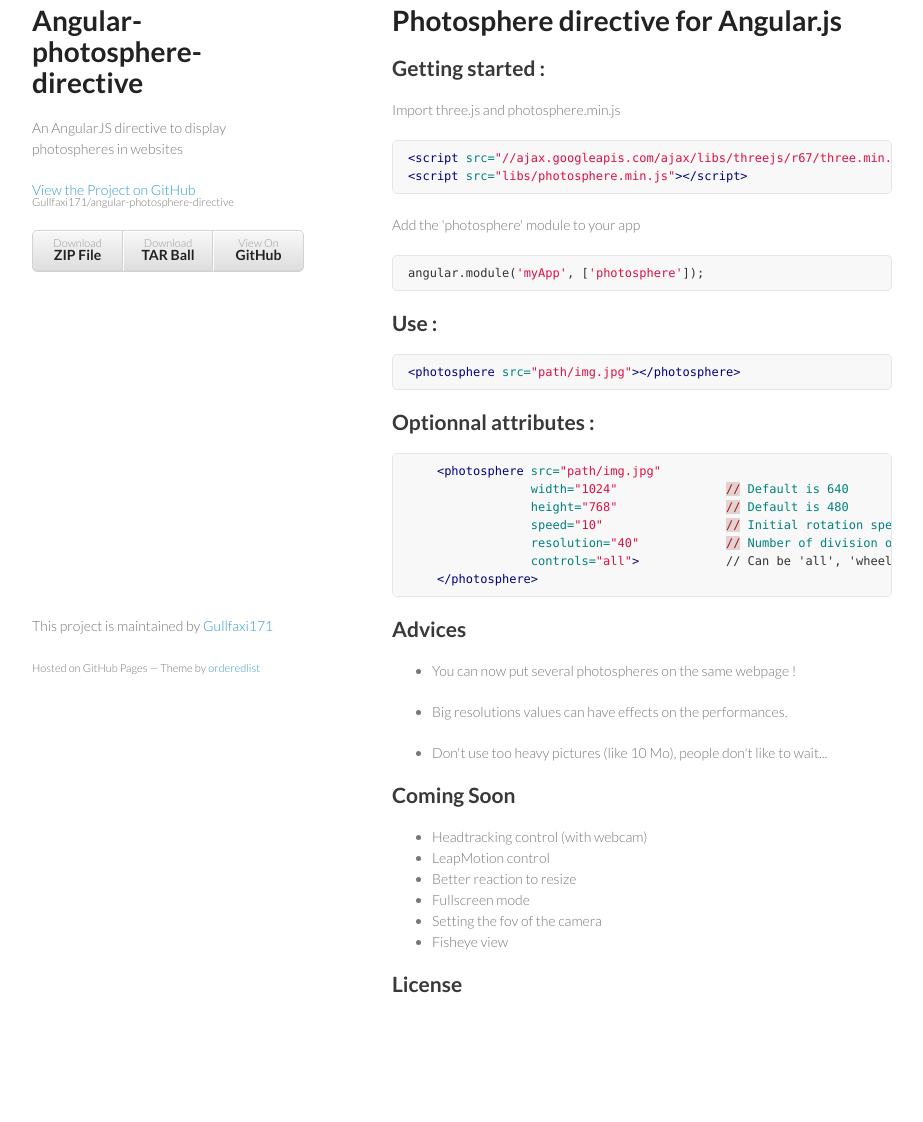
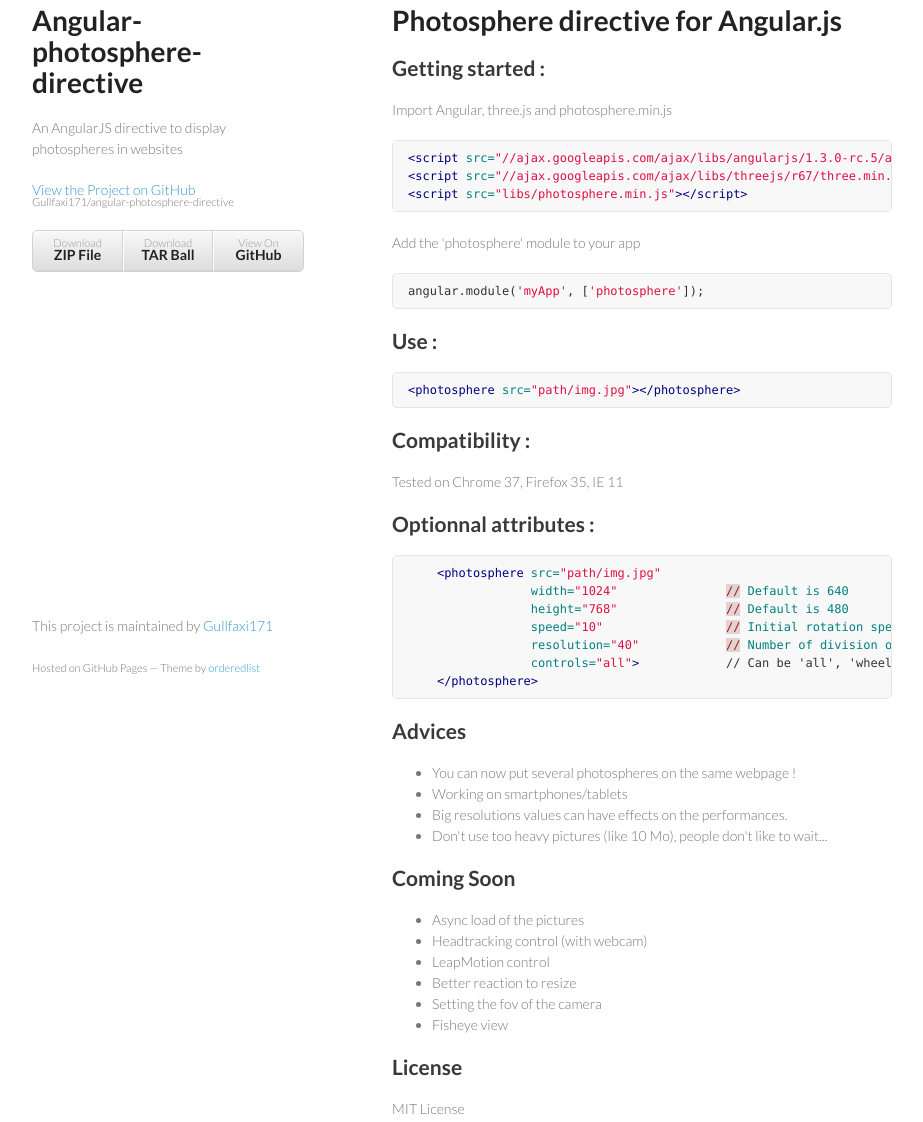
Before and after one commit to Gullfaxi171/angular-photosphere-directive, a plain HTML site: page index.html in a window 1280 px wide. Shown: the part 53-1175 px from the top of the page, without its empty margins (178-1101 px from the left). Before the commit the page ends 1118 px from the top, so only its background shows below. Drawn offline with Linux system fonts and the light colour scheme.

Commit message:
Create gh-pages branch via GitHub

```diff
--- a/index.html
+++ b/index.html
@@ -34,9 +34,10 @@
 <h2>
 <a name="getting-started-" class="anchor" href="#getting-started-"><span class="octicon octicon-link"></span></a>Getting started :</h2>
 
-<p>Import three.js and photosphere.min.js</p>
+<p>Import Angular, three.js and photosphere.min.js</p>
 
-<div class="highlight highlight-html"><pre><span class="nt">&lt;script </span><span class="na">src=</span><span class="s">"//ajax.googleapis.com/ajax/libs/threejs/r67/three.min.js"</span><span class="nt">&gt;&lt;/script&gt;</span>
+<div class="highlight highlight-html"><pre><span class="nt">&lt;script </span><span class="na">src=</span><span class="s">"//ajax.googleapis.com/ajax/libs/angularjs/1.3.0-rc.5/angular.min.js"</span><span class="nt">&gt;&lt;/script&gt;</span>
+<span class="nt">&lt;script </span><span class="na">src=</span><span class="s">"//ajax.googleapis.com/ajax/libs/threejs/r67/three.min.js"</span><span class="nt">&gt;&lt;/script&gt;</span>
 <span class="nt">&lt;script </span><span class="na">src=</span><span class="s">"libs/photosphere.min.js"</span><span class="nt">&gt;&lt;/script&gt;</span>
 </pre></div>
 
@@ -50,6 +51,11 @@
 
 <div class="highlight highlight-html"><pre><span class="nt">&lt;photosphere</span> <span class="na">src=</span><span class="s">"path/img.jpg"</span><span class="nt">&gt;&lt;/photosphere&gt;</span>
 </pre></div>
+
+<h2>
+<a name="compatibility-" class="anchor" href="#compatibility-"><span class="octicon octicon-link"></span></a>Compatibility :</h2>
+
+<p>Tested on Chrome 37, Firefox 35, IE 11</p>
 
 <h2>
 <a name="optionnal-attributes-" class="anchor" href="#optionnal-attributes-"><span class="octicon octicon-link"></span></a>Optionnal attributes :</h2>
@@ -67,8 +73,9 @@
 <a name="advices" class="anchor" href="#advices"><span class="octicon octicon-link"></span></a>Advices</h2>
 
 <ul>
-<li><p>You can now put several photospheres on the same webpage ! </p></li>
-<li><p>Big resolutions values can have effects on the performances.</p></li>
+<li>You can now put several photospheres on the same webpage !</li>
+<li>Working on smartphones/tablets</li>
+<li>Big resolutions values can have effects on the performances.</li>
 <li>Don't use too heavy pictures (like 10 Mo), people don't like to wait...</li>
 </ul>
 
@@ -76,16 +83,18 @@
 <a name="coming-soon" class="anchor" href="#coming-soon"><span class="octicon octicon-link"></span></a>Coming Soon</h2>
 
 <ul>
+<li>Async load of the pictures</li>
 <li>Headtracking control (with webcam)</li>
 <li>LeapMotion control</li>
 <li>Better reaction to resize</li>
-<li>Fullscreen mode</li>
 <li>Setting the fov of the camera</li>
 <li>Fisheye view</li>
 </ul>
 
 <h2>
 <a name="license" class="anchor" href="#license"><span class="octicon octicon-link"></span></a>License</h2>
+
+<p>MIT License</p>
       </section>
       <footer>
         <p>This project is maintained by <a href="https://github.com/Gullfaxi171">Gullfaxi171</a></p>
```
Also changed, not shown: params.json (+1 -1 lines).
